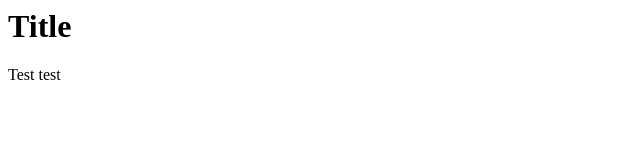
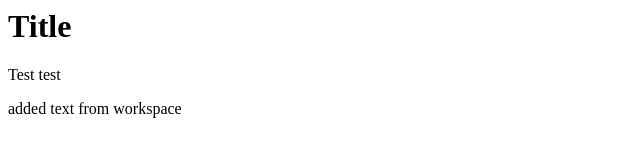
Before and after one commit to id8lab/git-test, a plain HTML site: page index.html in a window 1280 px wide. Shown: the whole page, without its empty margins (0-640 px from the left). Drawn offline with Linux system fonts and the light colour scheme.

Commit message:
added from workspace

```diff
--- a/index.html
+++ b/index.html
@@ -1,4 +1,5 @@
 <html>
 <h1> Title</h1>
 <p>Test test</p>
+<p>added text from workspace</p>
 </html>
```
